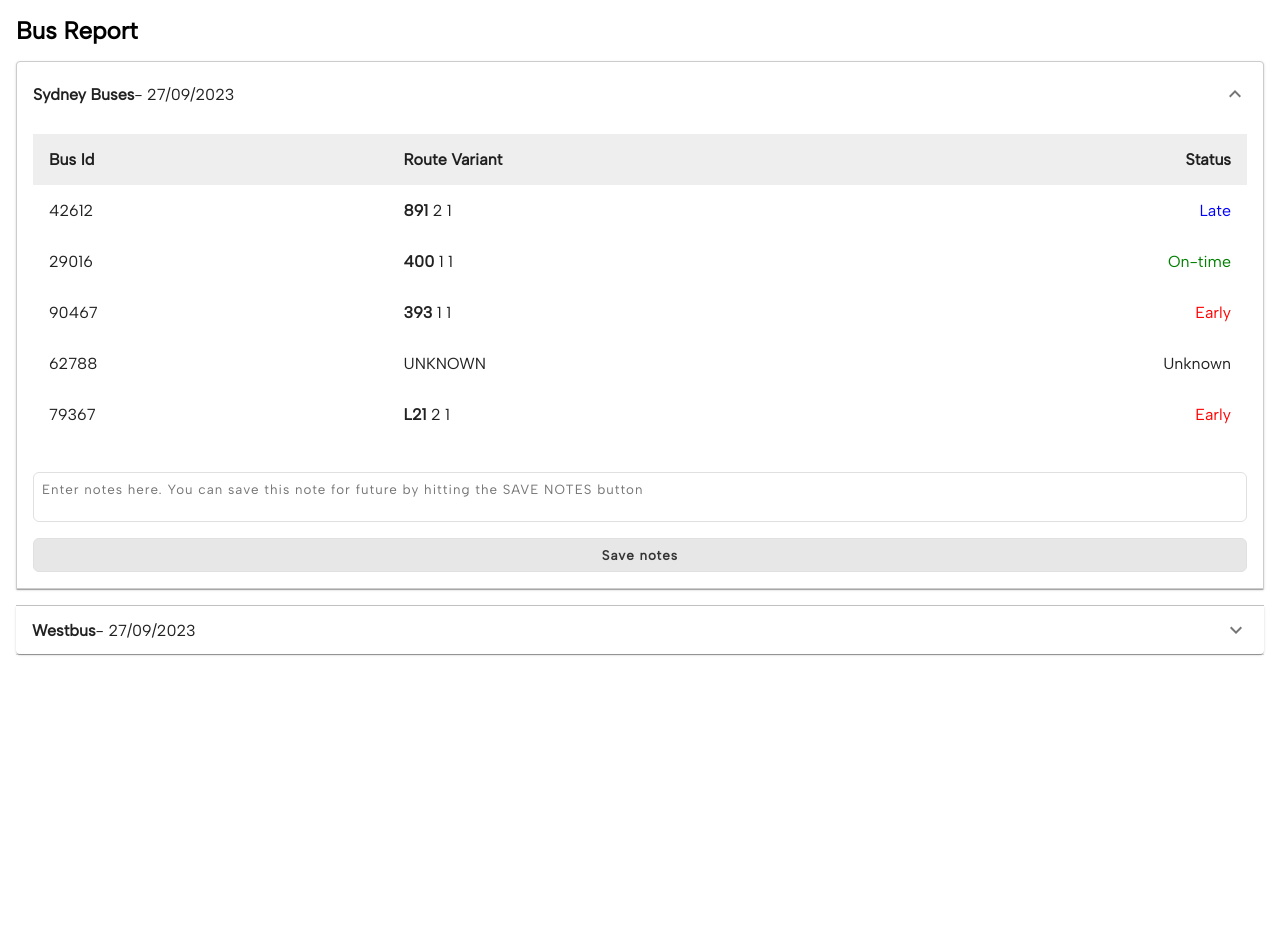
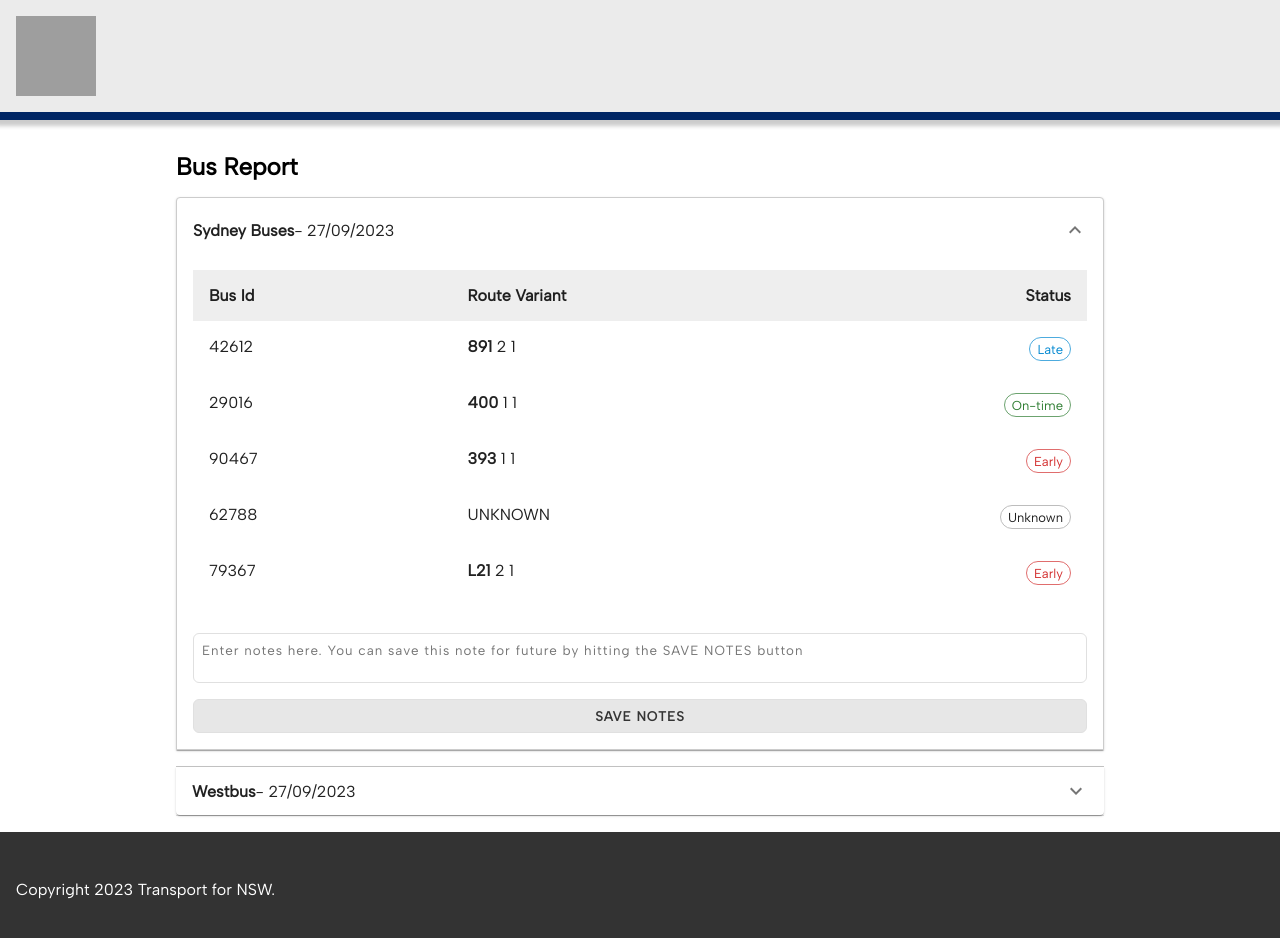
Before and after one commit to nitinsuri/tfnsw-bus-service-status-app, a React (Create React App) app: page / in a window 1280 px wide. Shown: the top 938 px of the page. Before the commit the page ends 800 px from the top, so only its background shows below. Built offline with nearby package versions, Linux system fonts and the light colour scheme; grey boxes are pictures that could not be loaded.

Commit message:
5 files modified, 6 added

```diff
--- a/src/App.js
+++ b/src/App.js
@@ -1,6 +1,8 @@
 import React, { useState } from 'react';
 import useFetch from './customHooks/useFetch';
 import './style.scss';
+import Header from './Components/Header/Header';
+import Footer from './Components/Footer/Footer';
 import Alerts from './Components/Alert/Alert';
 import Loader from './Components/Loader/Loader';
 import AccordionPanel from './Components/AccordionPanel/AccordionPanel';
@@ -16,8 +18,9 @@
   };
   return (
     <>
-      <h1>{sectionTitle}</h1>
-      <section>
+      <Header />
+      <main>
+        <h1>{sectionTitle}</h1>
         {error && <Alerts severity={'error'} message={error} />}
         {loading && <Loader />}
         {data?.map((service, idx) => (
@@ -30,7 +33,8 @@
             />
           </>
         ))}
-      </section>
+      </main>
+      <Footer />
     </>
   );
 }
--- a/src/Components/AccordionPanel/AccordionPanel.jsx
+++ b/src/Components/AccordionPanel/AccordionPanel.jsx
@@ -1,24 +1,39 @@
 import React, { useState } from 'react';
+import Alerts from '../Alert/Alert';
 import { deviationLabel, highlightSubString } from '../../utils';
 import { appStaticLables } from '../../constants';
 import Accordion from '@mui/material/Accordion';
 import AccordionSummary from '@mui/material/AccordionSummary';
 import AccordionDetails from '@mui/material/AccordionDetails';
 import ExpandMoreIcon from '@mui/icons-material/ExpandMore';
+import Chip from '@mui/material/Chip';
 import Divider from '@mui/material/Divider';
 import Stack from '@mui/material/Stack';
 
 export default function AccordionPanel(props) {
   const { service, idx, expanded, handleAccordionChange } = props;
+
+  const {
+    sectionHeaders,
+    textAreaPlaceholder,
+    saveNotesButton,
+    confirmSaveMessage,
+  } = appStaticLables;
+
   const savedNote =
     localStorage.getItem(`note${idx}`)?.length > 0
       ? localStorage.getItem(`note${idx}`)
       : '';
+
   const [note, setNote] = useState(savedNote);
-  const { sectionHeaders, textAreaPlaceholder, saveNotesButton } =
-    appStaticLables;
+  const [message, setMessage] = useState(false);
+
   function saveNoteHandler() {
     localStorage.setItem(`note${idx}`, note);
+    setMessage(true);
+    setTimeout(() => {
+      setMessage(false);
+    }, 2500);
   }
   return (
     <>
@@ -43,25 +58,35 @@
             {service.busData.map((serviceData) => {
               const { busId, routeVariant, deviationFromTimetable } =
                 serviceData;
-              const dvLabel = deviationLabel(deviationFromTimetable);
+              const { label, status } = deviationLabel(deviationFromTimetable);
+              console.log(label, status);
               const rvLabel = highlightSubString(routeVariant, 0, 3);
               return (
                 <li key={busId}>
                   <span>{busId}</span>
                   <span dangerouslySetInnerHTML={{ __html: rvLabel }}></span>
-                  <span className={dvLabel.toLowerCase()}>{dvLabel}</span>
+                  <span>
+                    <Chip
+                      label={label}
+                      color={status}
+                      size="small"
+                      variant="outlined"
+                    />
+                  </span>
                 </li>
               );
             })}
           </ul>
           <Stack spacing={2}>
+            {message && (
+              <Alerts severity={'info'} message={confirmSaveMessage} />
+            )}
             <textarea
               id={`panel${idx}a-header-notes`}
               placeholder={textAreaPlaceholder}
               onChange={(e) => setNote(e.target.value)}
-            >
-              {note}
-            </textarea>
+              defaultValue={note}
+            />
             <button onClick={saveNoteHandler}>{saveNotesButton}</button>
           </Stack>
         </AccordionDetails>
--- /dev/null
+++ b/src/Components/Footer/Footer.jsx
@@ -0,0 +1,8 @@
+import React from 'react';
+export default function Footer() {
+  return (
+    <footer>
+      <p>Copyright {new Date().getFullYear()} Transport for NSW.</p>
+    </footer>
+  );
+}
--- /dev/null
+++ b/src/Components/Header/Header.jsx
@@ -0,0 +1,13 @@
+import React from 'react';
+
+export default function Header() {
+  return (
+    <header>
+      <nav>
+        <h1>
+          <img src="https://www.transport.nsw.gov.au/themes/tfnsw_corp_theme/source/tfnsw/components/header/images/logo-TfNSW.png" />
+        </h1>
+      </nav>
+    </header>
+  );
+}
--- a/src/constants.js
+++ b/src/constants.js
@@ -7,5 +7,6 @@
   },
   textAreaPlaceholder:
     'Enter notes here. You can save this note for future by hitting the SAVE NOTES button',
-  saveNotesButton: 'Save notes',
+  saveNotesButton: 'SAVE NOTES',
+  confirmSaveMessage: 'The message has been saved for future reference.',
 };
--- /dev/null
+++ b/src/flat-list.scss
@@ -0,0 +1,20 @@
+.flat-list {
+  list-style-type: none;
+  margin: 0;
+  margin-bottom: 2rem;
+  padding: 0;
+  li {
+    display: flex;
+    padding: 1rem;
+    > * {
+      flex: 1 1 auto;
+      width: 30%;
+      &:nth-child(2) {
+        width: 40%;
+      }
+      &:last-child {
+        text-align: right;
+      }
+    }
+  }
+}
--- /dev/null
+++ b/src/footer.module.scss
@@ -0,0 +1,5 @@
+footer {
+  background-color: #333;
+  color: #fff;
+  padding: 2rem 1rem 4rem;
+}
--- /dev/null
+++ b/src/header.module.scss
@@ -0,0 +1,13 @@
+header {
+  background-color: #ebebeb;
+  border-bottom: 8px solid #002664;
+  box-shadow: 0 2px 4px 4px #ccc;
+  padding: 1rem;
+  h1 {
+    margin: 0;
+    img {
+      aspect-ratio: 1/1;
+      max-width: 80px;
+    }
+  }
+}
--- /dev/null
+++ b/src/loader.module.scss
@@ -0,0 +1,51 @@
+#loader {
+  display: flex;
+  flex-direction: row;
+  justify-content: space-between;
+  left: 50%;
+  position: absolute;
+  top: 50%;
+  transform: translate(-50%);
+  width: 150px;
+
+  span {
+    background-color: #ffc400;
+    border-radius: 50%;
+    height: 20px;
+    position: relative;
+    top: 0;
+    width: 20px;
+
+    /*animation*/
+    animation-name: bounce;
+    animation-duration: 1s;
+    animation-iteration-count: infinite;
+    animation-timing-function: linear;
+
+    &:nth-child(2) {
+      animation-delay: 0.1s;
+      background-color: #ff5733;
+    }
+    &:nth-child(3) {
+      animation-delay: 0.2s;
+      background-color: #c70039;
+    }
+    &:nth-child(4) {
+      animation-delay: 0.3s;
+      background-color: #900c3f;
+    }
+    &:nth-child(5) {
+      animation-delay: 0.4s;
+      background-color: #581845;
+    }
+  }
+}
+
+@keyframes bounce {
+  25% {
+    top: 10px;
+  }
+  75% {
+    top: -10px;
+  }
+}
--- a/src/style.scss
+++ b/src/style.scss
@@ -2,39 +2,26 @@
   box-sizing: border-box;
   font-family: 'Albert Sans', system-ui, sans-serif;
 }
+@import 'header.module';
+@import 'footer.module';
+@import 'loader.module';
+@import 'flat-list';
 
 body {
-  margin: 0;
-  padding: 1rem;
   font-family: 'Albert Sans', system-ui, sans-serif;
   color: black;
-  background-color: white;
+  margin: 0;
+  min-width: 520px;
+  min-height: 100vh;
 }
-
+main {
+  margin: 0 auto;
+  max-width: 960px;
+  padding: 1rem;
+}
 h1 {
   font-weight: 800;
   font-size: 1.5rem;
-}
-
-.flat-list {
-  list-style-type: none;
-  margin: 0;
-  margin-bottom: 2rem;
-  padding: 0;
-  li {
-    display: flex;
-    padding: 1rem;
-    > * {
-      flex: 1 1 auto;
-      width: 30%;
-      &:nth-child(2) {
-        width: 40%;
-      }
-      &:nth-child(3) {
-        text-align: right;
-      }
-    }
-  }
 }
 
 .list-header {
@@ -58,58 +45,6 @@
 
 textarea {
   resize: none;
-}
-
-#loader {
-  display: flex;
-  flex-direction: row;
-  justify-content: space-between;
-  left: 50%;
-  position: absolute;
-  top: 50%;
-  transform: translate(-50%);
-  width: 150px;
-
-  span {
-    background-color: #ffc400;
-    border-radius: 50%;
-    height: 20px;
-    position: relative;
-    top: 0;
-    width: 20px;
-
-    /*animation*/
-    animation-name: bounce;
-    animation-duration: 1s;
-    animation-iteration-count: infinite;
-    animation-timing-function: linear;
-
-    &:nth-child(2) {
-      animation-delay: 0.1s;
-      background-color: #ff5733;
-    }
-    &:nth-child(3) {
-      animation-delay: 0.2s;
-      background-color: #c70039;
-    }
-    &:nth-child(4) {
-      animation-delay: 0.3s;
-      background-color: #900c3f;
-    }
-    &:nth-child(5) {
-      animation-delay: 0.4s;
-      background-color: #581845;
-    }
-  }
-}
-
-@keyframes bounce {
-  25% {
-    top: 10px;
-  }
-  75% {
-    top: -10px;
-  }
 }
 
 textarea {
--- a/src/utils.js
+++ b/src/utils.js
@@ -1,15 +1,25 @@
 export const deviationLabel = (val) => {
-  let label = '';
   if (val === 0) {
-    label = 'On-time';
+    return {
+      label: 'On-time',
+      status: 'success',
+    };
   } else if (val > 0) {
-    label = 'Early';
+    return {
+      label: 'Early',
+      status: 'error',
+    };
   } else if (val === null) {
-    label = 'Unknown';
+    return {
+      label: 'Unknown',
+      status: 'default',
+    };
   } else {
-    label = 'Late';
+    return {
+      label: 'Late',
+      status: 'info',
+    };
   }
-  return label;
 };
 
 export const highlightSubString = (str, s, e) => {
```
